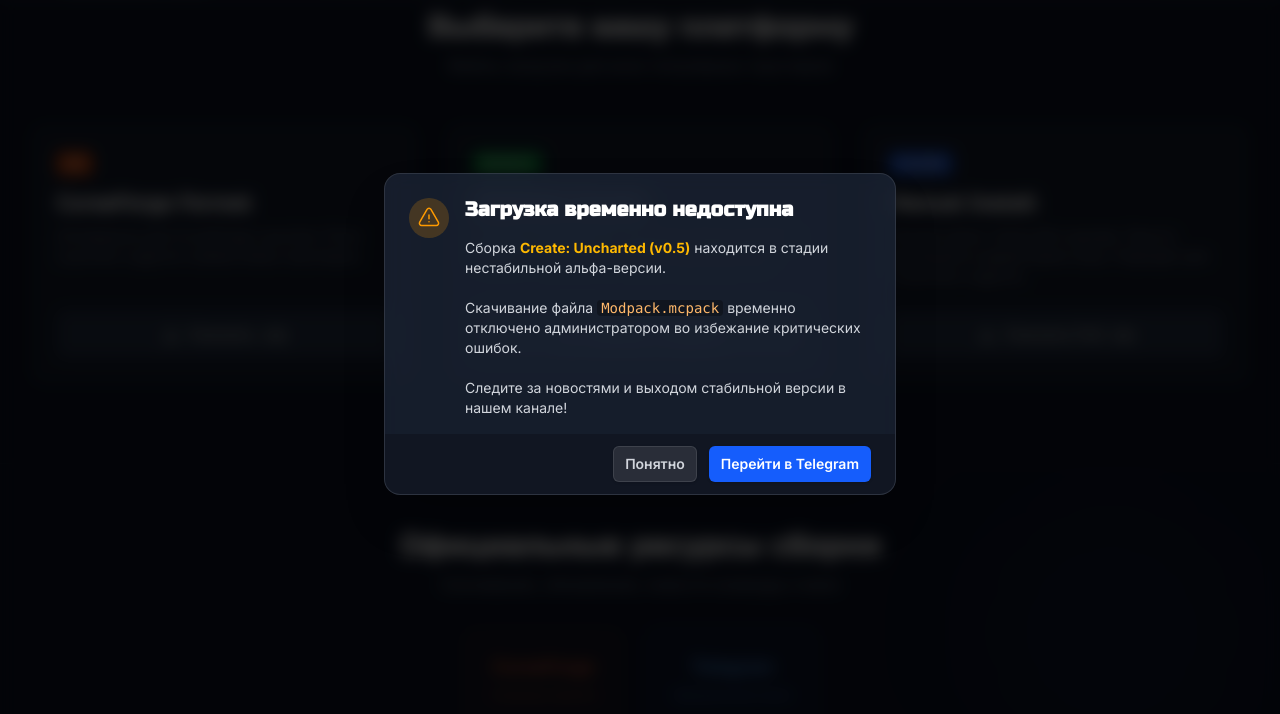
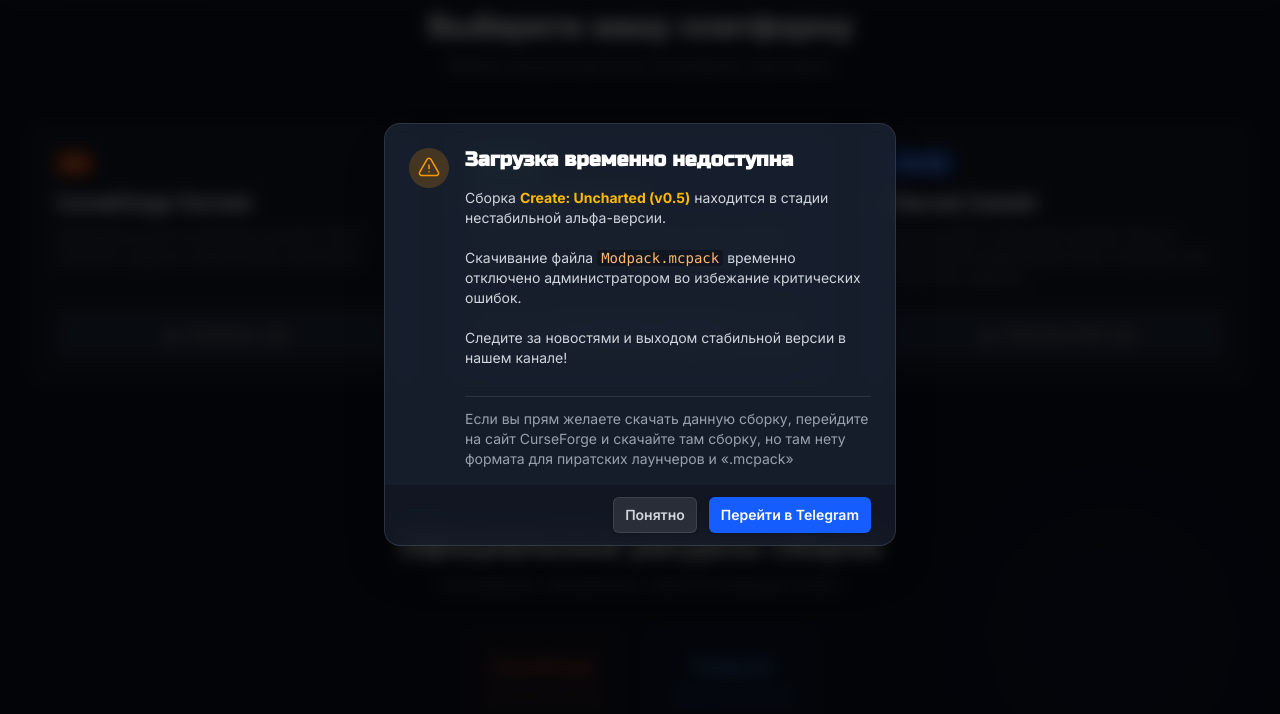
Before and after one commit to GoShadowS/Create-Uncharted-Site, a plain HTML site: page index.html in a window 1280 px wide. Both pictures are taken after a click on the button "Скачать .mcpack". Shown: the part 2204-2918 px from the top of the page. Drawn offline with nearby package versions, Linux system fonts and the light colour scheme.

Commit message:
Updated Text
The text is updated by clicking the "download" button of any file format.

```diff
--- a/index.html
+++ b/index.html
@@ -463,6 +463,10 @@
                 Скачивание файла <span class="font-mono bg-black/30 px-1 rounded text-orange-300">${filename}</span> временно отключено администратором во избежание критических ошибок.
                 <br><br>
                 Следите за новостями и выходом стабильной версии в нашем канале!
+                <br><br>
+                <span class="text-sm text-gray-400 block border-t border-white/10 pt-3 mt-2">
+                    Если вы прям желаете скачать данную сборку, перейдите на сайт CurseForge и скачайте там сборку, но там нету формата для пиратских лаунчеров и «.mcpack»
+                </span>
             `;
 
             messageEl.innerHTML = text;
```
